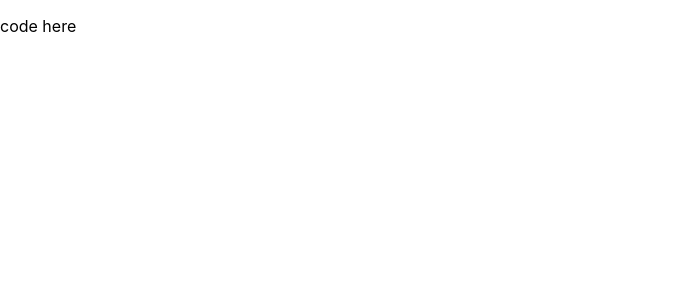
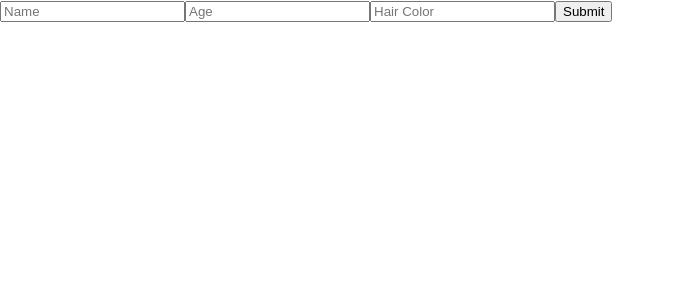
Before and after one commit to TX-9/react-design-patterns, a React (Create React App) app: page / in a window 1280 px wide. Shown: the top 300 px of the page, without its empty margins (0-675 px from the left). Built offline with nearby package versions, Linux system fonts and the light colour scheme.

Commit message:
add Uncontrolled form

```diff
--- a/src/App.js
+++ b/src/App.js
@@ -1,6 +1,8 @@
+import { UncontrolledForm } from "./UncontrolledForm";
+
 function App() {
   return (
-    <p>code here</p>
+    <UncontrolledForm />
   );
 }
 
--- /dev/null
+++ b/src/UncontrolledForm.js
@@ -0,0 +1,20 @@
+import React from "react";
+
+export const UncontrolledForm = () => {
+    const nameInput = React.createRef();
+    const ageInput = React.createRef();
+    const hairColorInput = React.createRef();
+
+    const handleSubmit = (e) => {
+        e.preventDefault();
+    };
+
+    return (
+        <form onSubmit={handleSubmit}>
+            <input name="name" type="text" placeholder="Name" ref={nameInput}/>
+            <input name="age" type="text" placeholder="Age" ref={ageInput}/>
+            <input name="hairColor" type="text" placeholder="Hair Color" ref={hairColorInput}/>
+            <input type="submit" value="Submit" />
+        </form>
+    );
+};
```
